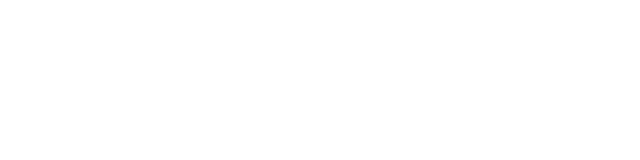
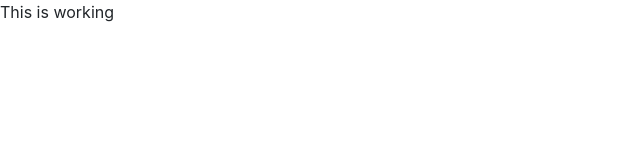
Before and after one commit to bw-ft-airbnb-1/front-end, a React (Create React App) app in the folder optimal-price/: page /dashboard in a window 1280 px wide. Shown: the top 160 px of the page, without its empty margins (0-640 px from the left). Built offline with nearby package versions, Linux system fonts and the light colour scheme.

Commit message:
login and signup is working

```diff
--- a/optimal-price/src/App.js
+++ b/optimal-price/src/App.js
@@ -1,5 +1,6 @@
 
 import React, { useState } from 'react';
+import {Dashboard} from './components/Dashboard';
 
 import {
   Switch,
@@ -22,13 +23,16 @@ function App() {
     password: ''
   })
 
+  const [user, setUser] = useState({})
+
   return (
     <div>
       <Switch>
-        <Context.Provider value = {{credentials, setCredentials}} >
+        <Context.Provider value = {{credentials, setCredentials, user, setUser}} >
             {/* <Route exact path="/" component={UserLogin} />  */}
             <Route exact path="/signup" component={SignUp} />
             <Route exact path="/" component={UserLogin} />
+            <Route exact path="/dashboard" component={Dashboard} />
         </Context.Provider>
       </Switch>
     </div>
--- /dev/null
+++ b/optimal-price/src/components/Dashboard.js
@@ -0,0 +1,14 @@
+import React, {useContext} from 'react';
+import Context from '../contexts/loginContext';
+
+
+
+
+export const Dashboard = () => {
+
+    const {user, setUser} = useContext(Context);
+
+    return(
+        <div>This is working {user.name} </div>
+    )
+}
--- a/optimal-price/src/components/SignUp.js
+++ b/optimal-price/src/components/SignUp.js
@@ -2,12 +2,12 @@ import React, {useContext} from "react";
 import axios from 'axios'
 import Context from './../contexts/loginContext';
 
-const SignUp = () =>{
+const SignUp = (props) =>{
 
 
 
   // state
-  const {credentials, setCredentials} = useContext(Context);
+  const {credentials, setCredentials, setUser} = useContext(Context);
 
   // handleSubmit
   const handleSubmit = e =>{
@@ -16,7 +16,10 @@ const SignUp = () =>{
     axios
         .post(`https://bw-ft-airbnb-1.herokuapp.com/api/v1/user/register `, credentials)
         .then(response =>{
-          // props.history.push('');
+          console.log(response)
+          localStorage.setItem('token', response.data.token)
+          setUser(response.data.user)
+          props.history.push('/dashboard');
         })
         .catch(error => console.log(error))
   }
--- a/optimal-price/src/components/UserLogin.js
+++ b/optimal-price/src/components/UserLogin.js
@@ -1,5 +1,6 @@
 
 import React, { useEffect, useState, useContext } from 'react';
+import {useHistory} from 'react-router-dom';
 
 import {
   Jumbotron,
@@ -18,29 +19,33 @@ import axios from 'axios';
 
 import './UserLogin.css';
 
-import {axiosWithAuth} from './../utils/axiosWithAuth';
+// import {axiosWithAuth} from './../utils/axiosWithAuth';
 import Context from './../contexts/loginContext';
 
 
-const UserLogin = ({values, errors, touched, status}) => {
-  //const {credentials, setCredentials} = useContext(Context);
-  const [existingUsers, setExistingUser] = useState({})
+const UserLogin = ({values, errors, touched, status, handleSubmit,handleChange}) => {
+
+  const {user, setUser} = useContext(Context);
+
+  // const [existingUsers, setExistingUser] = useState({})
 
 
   useEffect(() => {
-    status && setExistingUser(existingUsers => status)
+    status && setUser(user => status)
   })
 
   return(
     <div className="LoginForm">
       <Jumbotron className="jumbotron">
-      <Form>
+      <Form onSubmit = {handleSubmit}>
+
         <label htmlFor="email">
           Email:
             <Field
               id="email"
               type="email"
               name="email"
+              onChange = {handleChange}
             />
         {touched.email && errors.email && (<p> {errors.email} </p>)}
         </label>
@@ -50,6 +55,7 @@ const UserLogin = ({values, errors, touched, status}) => {
               id="password"
               type="password"
               name="password"
+              onChange = {handleChange}
             />
         {touched.password && errors.password && (<p> {errors.password} </p>)}
         </label>
@@ -65,8 +71,9 @@ const UserLogin = ({values, errors, touched, status}) => {
 }
 
 const FormikUserLogin = withFormik({
-  mapPropsToValues({email, password}) {
+  mapPropsToValues({ email, password}) {
     return {
+
       email: email || '',
       password: password || ''
     }
@@ -81,13 +88,20 @@ const FormikUserLogin = withFormik({
     .required("This is a required field.")
   }),
 
-  handleSubmit (values, event, {resetForm, setStatus}) {
-    //console.log("submitting:", values);
+  // history: useHistory(),
+  handleSubmit (values, { props, setStatus}) { //resetForm,
+
+    console.log("submitting:", values);
     axios.post(`https://bw-ft-airbnb-1.herokuapp.com/api/v1/user/signin `, values)
         .then((response)=> {
-            console.log("This is response data:", response.data)
-            setStatus(response.data);
-            resetForm();
+            console.log("This is response data:", response.data.user)
+
+            localStorage.setItem('token', response.data.token)
+
+            setStatus(response.data.user);
+
+           props.history.push('/dashboard');
+            // resetForm();
         })
         .catch((error)=> {
             console.log("This is an async error:", error)
```
